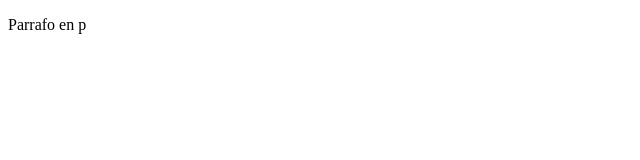
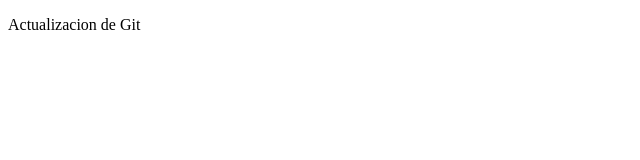
Before and after one commit to AgustinYerba/ProyectoPrework, a plain HTML site: page index.html in a window 1280 px wide. Shown: the full height of the page, 0-640 px from the left. Drawn offline with Linux system fonts and the light colour scheme.

Commit message:
Actualizacion de html para proyecto

```diff
--- a/index.html
+++ b/index.html
@@ -8,7 +8,7 @@
 </head>
 <body>
     <p>
-        Parrafo en p
+        Actualizacion de Git
     </p>
 </body>
 </html>
```
